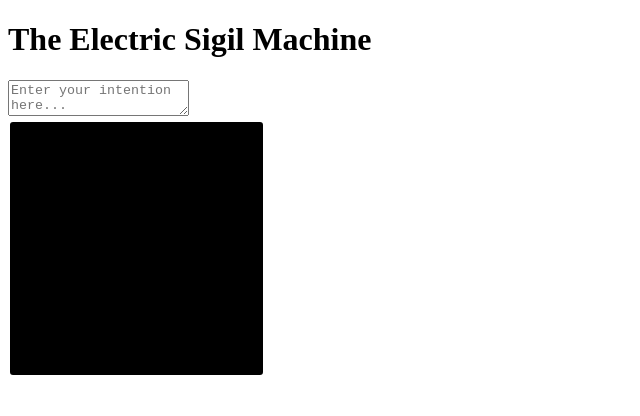
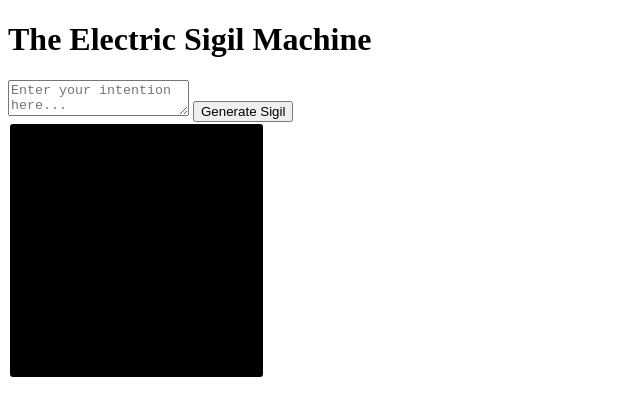
Before and after one commit to hjallius/electricsigilmachine.com, a plain HTML site: page index.html in a window 1280 px wide. Shown: the whole page, without its empty margins (0-640 px from the left). Drawn offline with Linux system fonts and the light colour scheme.

Commit message:
feat: add button to generate sigil @ added a placeholder button to trigger a script which will generate a sigil

```diff
--- a/index.html
+++ b/index.html
@@ -6,13 +6,11 @@
     <meta name="viewport" content="width=device-width">
     <title>Electric Sigil Machine</title>
     <style>
-
         canvas{
             width: 20%;
             background: #000;
             border: 2px solid #ffffff;
             border-radius: 5px;
-
         }
     </style>
 </head>
@@ -24,6 +22,8 @@
         <!-- box for text input -->
         <div class="input-box">
             <textarea id="intention" placeholder="Enter your intention here..."></textarea>
+        <!-- button to submit text -->
+        <button>Generate Sigil</button>
         </div>
         <!-- box for sigil output -->
          <canvas id="sigil-box" width="500" height="500"></canvas>
```
